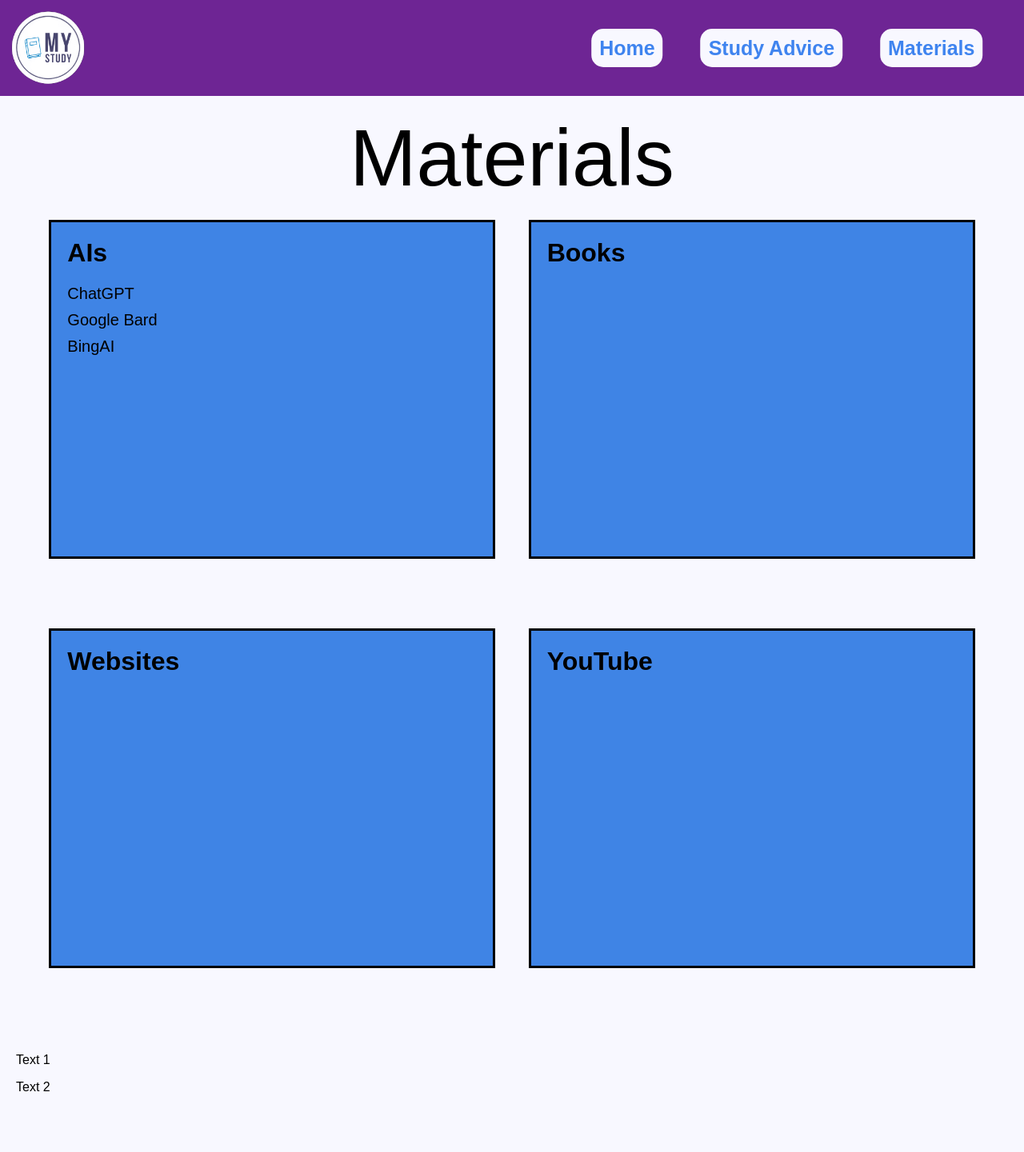
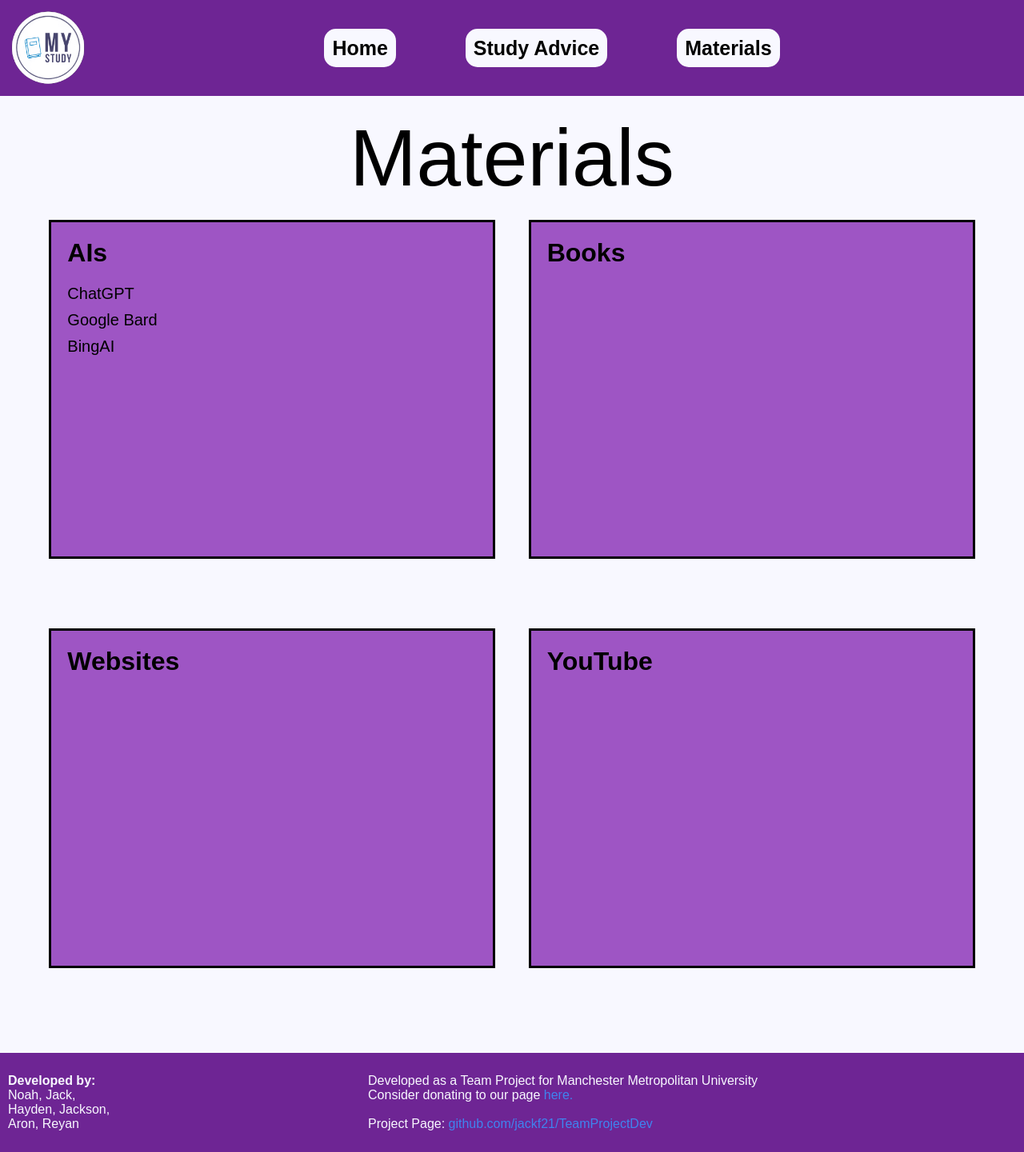
Before and after one commit to jackf21/TeamProjectDev, a plain HTML site: page H&J.html in a window 1280 px wide. Shown: the whole page at 80% size. Before the commit the page ends 1389 px from the top, so only its background shows below. Drawn offline with Linux system fonts and the light colour scheme.

Commit message:
Replacing Header and Footer
Updated our banner list and footer to the main style's version.

```diff
--- a/H&J.html
+++ b/H&J.html
@@ -12,10 +12,11 @@
     <header id="banner">
         <img src="logo.png" alt="MyStudy Logo" id="mainLogo"/>
         <ul class="bannerList">
-            <a href=""><li class="bannerItem"><strong>Home</strong></li></a>
-            <a href=""><li class="bannerItem"><strong>Study Advice</strong></li></a>
-            <a href=""><li class="bannerItem"><strong>Materials</strong></li></a>
+            <a href=""><li class="bannerListItem"><strong>Home</strong></li></a>
+            <a href=""><li class="bannerListItem"><strong>Study Advice</strong></li></a>
+            <a href=""><li class="bannerListItem"><strong>Materials</strong></li></a>
         </ul>
+        <div></div>
     </header>
 
     <h id=mainTitle class="center">Materials</h>
@@ -67,8 +68,19 @@
     </div>
 
     <footer>
-        <p>Text 1</p>
-        <p>Text 2</p>
+        <ul class="footerList" id="footerList1">
+            <li><strong>Developed by:</strong></li>
+            <li>Noah, Jack,</li>
+            <li>Hayden, Jackson,</li>
+            <li>Aron, Reyan</li>
+        </ul>
+        <ul class="footerList" id="footerList2">
+            <li>Developed as a Team Project for Manchester Metropolitan University</li>
+            <li>Consider donating to our page <a href="https://youtu.be/eEjGgFKX_aU?si=VTNYLea1w91mt7vC" class="pageLink">here.</a></li>
+            <br />
+            <li>Project Page: <a href="https://github.com/jackf21/TeamProjectDev" class="pageLink">github.com/jackf21/TeamProjectDev</a></li>
+        </ul>
+        <div></div>
     </footer>
 
 </body>
--- a/MaterialsStyle.css
+++ b/MaterialsStyle.css
@@ -10,7 +10,6 @@
 #mainLogo {
     width: 100px;
     height: 100px;
-    display: inline;
 }
 
 body {
@@ -24,6 +23,7 @@ body {
     padding: 10px;
     display: flex; /* Allows logo to appear on same line as banner */
     align-items: center;
+    justify-content: space-between;
 }
 
 a, ul {
@@ -31,28 +31,44 @@ a, ul {
     color: #3F84EF;
 }
 
-.bannerItem:hover {
+ul {
+    padding-left: 0;
+}
+
+.bannerListItem:hover {
     background-color: rgb(138, 138, 141);
+}
+
+.pageLink:hover {
+    text-decoration: underline;
 }
 
 .bannerList {
     font-size: 25px;
-    list-style-type: none;
     z-index: 3;
-    text-align: center;
-    transform: translate(100%,0%);
 }
 
-.bannerItem {
+.bannerListItem {
     padding: 10px;
-    margin: 20px;
+    margin: 40px;
     display: inline;
     border-radius: 15px;
     background-color: ghostwhite;
+    color: black;
 }
 
 footer {
-    margin: 20px;
+    background-color: #6E2594;
+    padding: 10px;
+    display: flex;
+    flex-direction: row;
+    justify-content: space-between;
+}
+
+.footerList {
+    background-color: none;
+    color: ghostwhite;
+    list-style: none;
 }
 
 .center {
@@ -88,6 +104,6 @@ h1 {
 .list {
     border-style:solid;
     padding: 20px;
-    background-color: #3f84e5;
+    background-color: #9E55c4;
     margin-bottom: 7%;
 }
```
